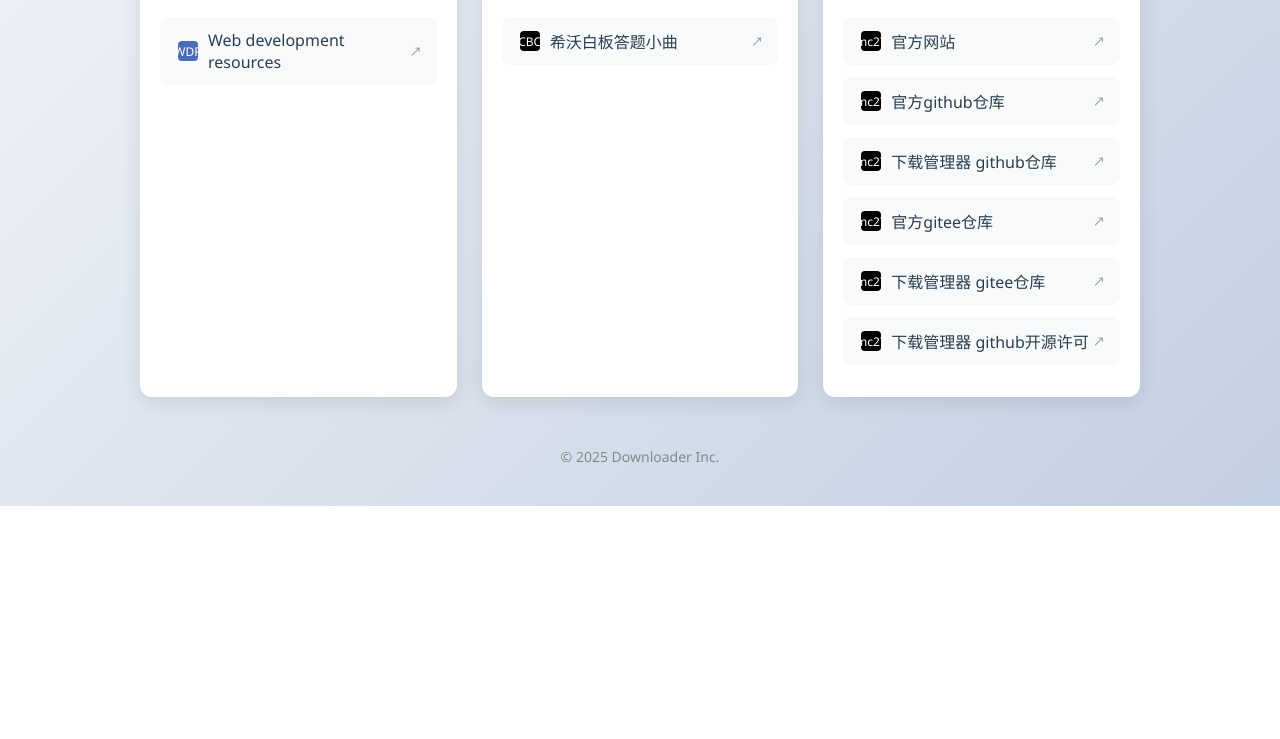
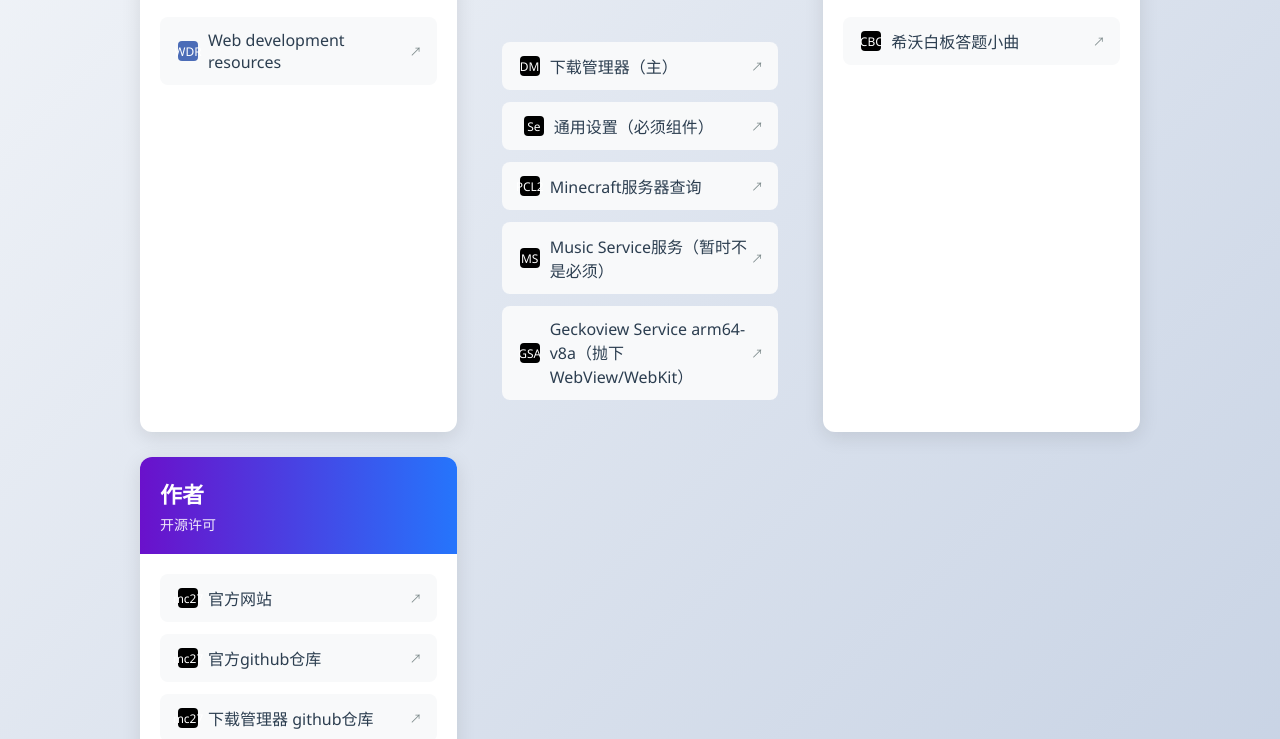
Before and after one commit to Zhuangjiunanp/Zhuangjiunanp.github.io, a website: page index.html in a window 1280 px wide. Shown: the part 361-1100 px from the top of the page. Before the commit the page ends 867 px from the top, so only its background shows below. Drawn offline with Linux system fonts and the light colour scheme.

Commit message:
Update index.html

```diff
--- a/index.html
+++ b/index.html
@@ -192,6 +192,50 @@
                 </ul>
             </div>
 
+          <div class="directory-grid">
+                <div class="category-header" style="background: linear-gradient(90deg, #6a11cb 0%, #2575fc 100%);">
+                    <h2>下载管理器</h2>
+                    <p>下载管理器的必须品和无用安装包</p>
+                </div>
+                <ul class="link-list">
+                    <li class="link-item">
+                        <a href="https://github.com/Zhuangjiunanp/Download-Manager" target="_blank" class="web-link">
+                            <div class="link-icon" style="background: #000;">DM</div>
+                            <div class="link-text">下载管理器（主）</div>
+                            <div class="external-indicator">↗</div>
+                        </a>
+                    </li>
+                  <li class="link-item">
+                        <a href="https://github.com/Zhuangjiunanp/General-Settings" target="_blank" class="web-link">
+                            <div class="link-icon" style="background: #000;">Se</div>
+                            <div class="link-text">通用设置（必须组件）</div>
+                            <div class="external-indicator">↗</div>
+                        </a>
+                    </li>
+                  <li class="link-item">
+                        <a href="https://github.com/Zhuangjiunanp/Minecraft_Service_query" target="_blank" class="web-link">
+                            <div class="link-icon" style="background: #000;">PCL2</div>
+                            <div class="link-text">Minecraft服务器查询</div>
+                            <div class="external-indicator">↗</div>
+                        </a>
+                  </li>
+                  <li class="link-item">
+                        <a href="https://github.com/Zhuangjiunanp/Music-Audio-Service" target="_blank" class="web-link">
+                            <div class="link-icon" style="background: #000;">MS</div>
+                            <div class="link-text">Music Service服务（暂时不是必须）</div>
+                            <div class="external-indicator">↗</div>
+                        </a>
+                  </li>
+                  <li class="link-item">
+                        <a href="https://github.com/Zhuangjiunanp/Geckoview_Service_arm64-v8a" target="_blank" class="web-link">
+                            <div class="link-icon" style="background: #000;">GSA</div>
+                            <div class="link-text">Geckoview Service arm64-v8a（抛下WebView/WebKit）</div>
+                            <div class="external-indicator">↗</div>
+                        </a>
+                  </li>
+                </ul>
+          </div>
+
             <!-- 其它资源类别 -->
             <div class="category">
                 <div class="category-header" style="background: linear-gradient(90deg, #6a11cb 0%, #2575fc 100%);">
```
